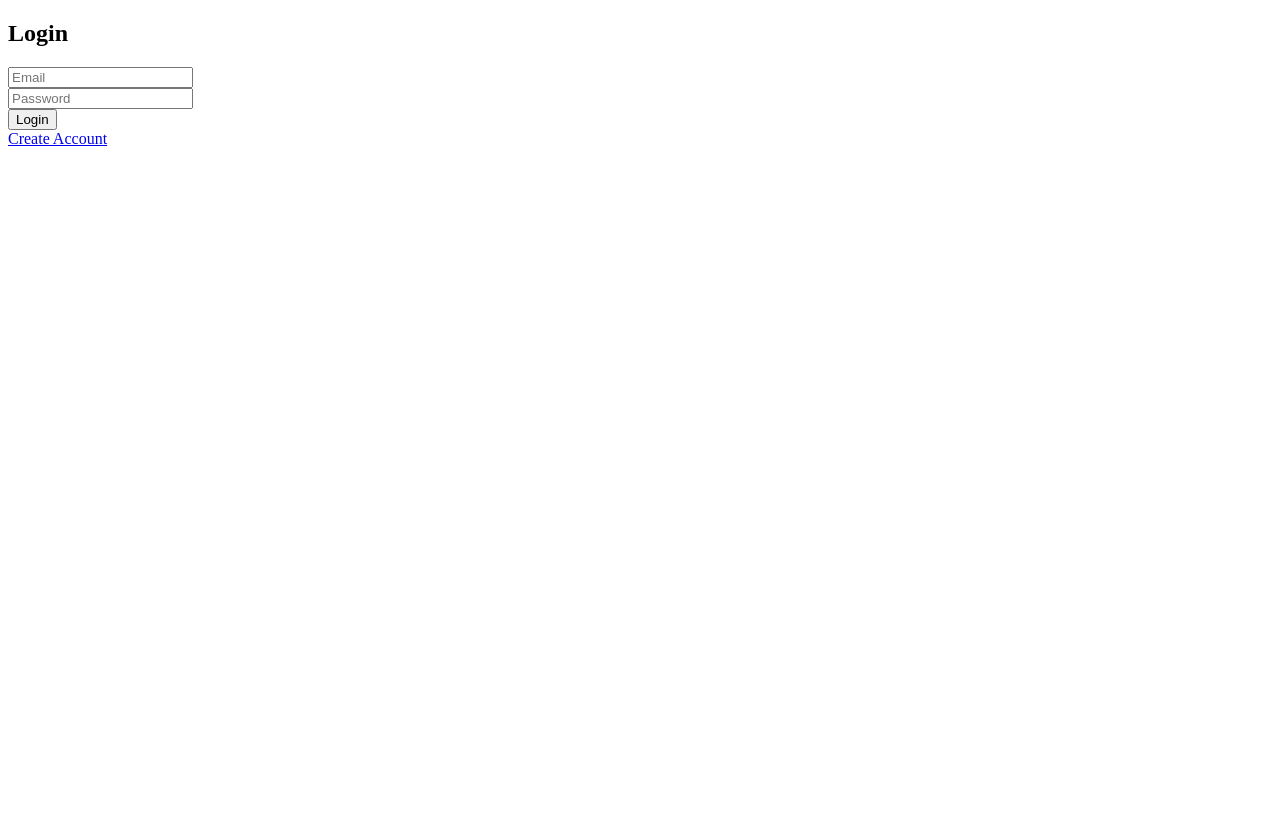
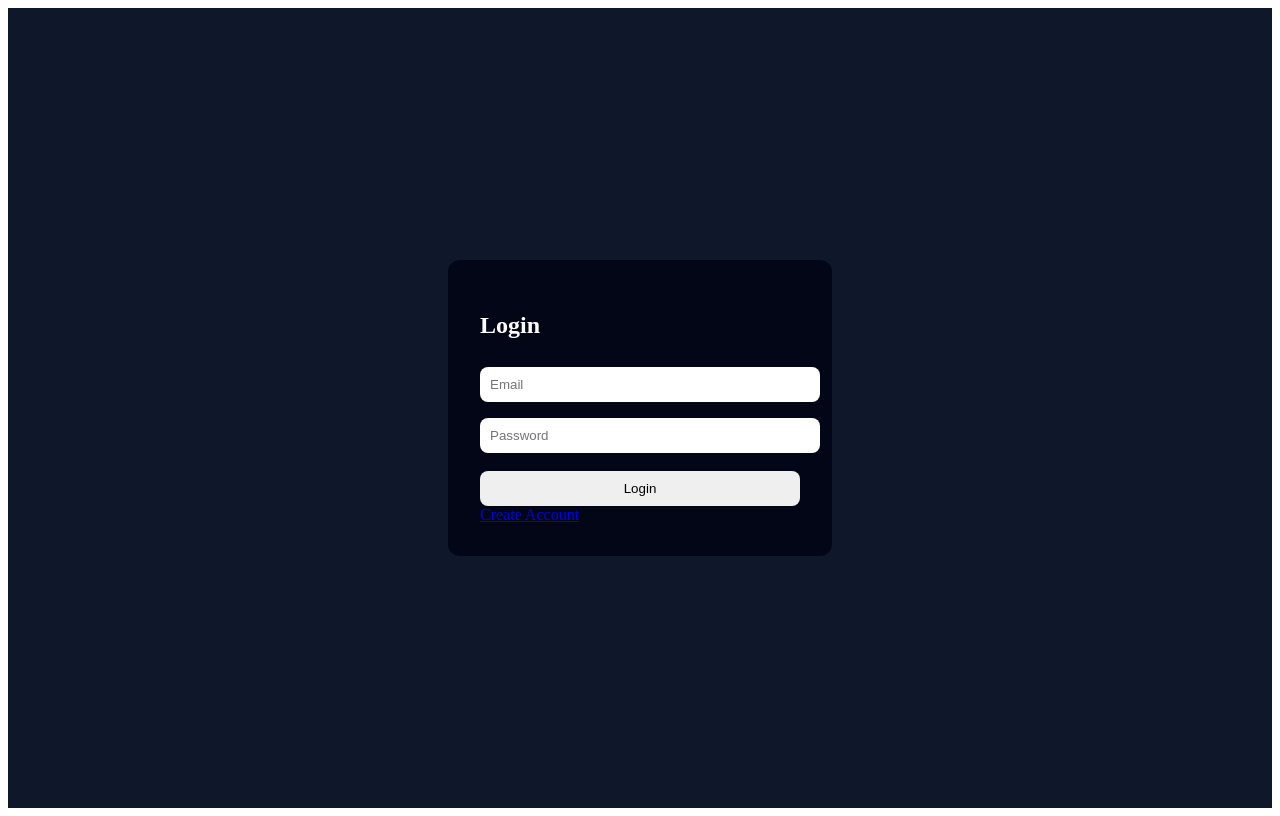
Before and after one commit to popcornholderr/Pass-god-0, a React (Vite) app: page / in a window 1280 px wide. Built offline with nearby package versions, Linux system fonts and the light colour scheme; no server answers.

Commit message:
Update index.css

```diff
--- a/src/index.css
+++ b/src/index.css
@@ -0,0 +1,55 @@
+.page-wrapper {
+  min-height: 100vh;
+  display: grid;
+  place-items: center;
+  background: #0f172a;
+}
+
+.card {
+  background: #020617;
+  color: white;
+  padding: 2rem;
+  border-radius: 12px;
+  width: 320px;
+}
+
+input {
+  width: 100%;
+  margin: 8px 0;
+  padding: 10px;
+  border-radius: 8px;
+  border: none;
+}
+
+button {
+  width: 100%;
+  padding: 10px;
+  margin-top: 10px;
+  border-radius: 8px;
+  border: none;
+  cursor: pointer;
+}
+
+.admin-container {
+  padding: 2rem;
+}
+
+.user-card {
+  background: #020617;
+  color: white;
+  padding: 1rem;
+  margin-bottom: 1rem;
+  border-radius: 10px;
+  display: flex;
+  justify-content: space-between;
+}
+
+.badge.pending { color: orange; }
+.badge.approved { color: lightgreen; }
+
+.actions button {
+  margin-left: 8px;
+}
+
+.approve { background: green; }
+.remove { background: crimson; }
```
